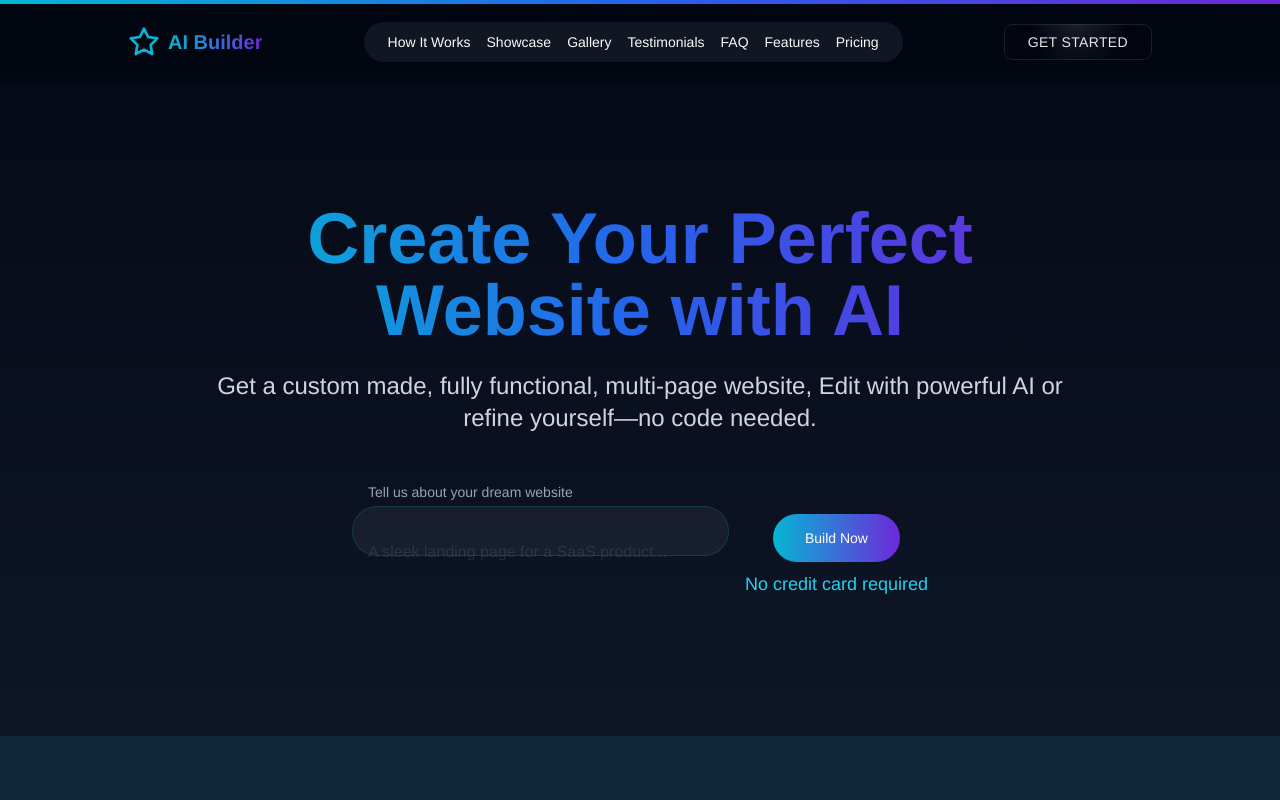
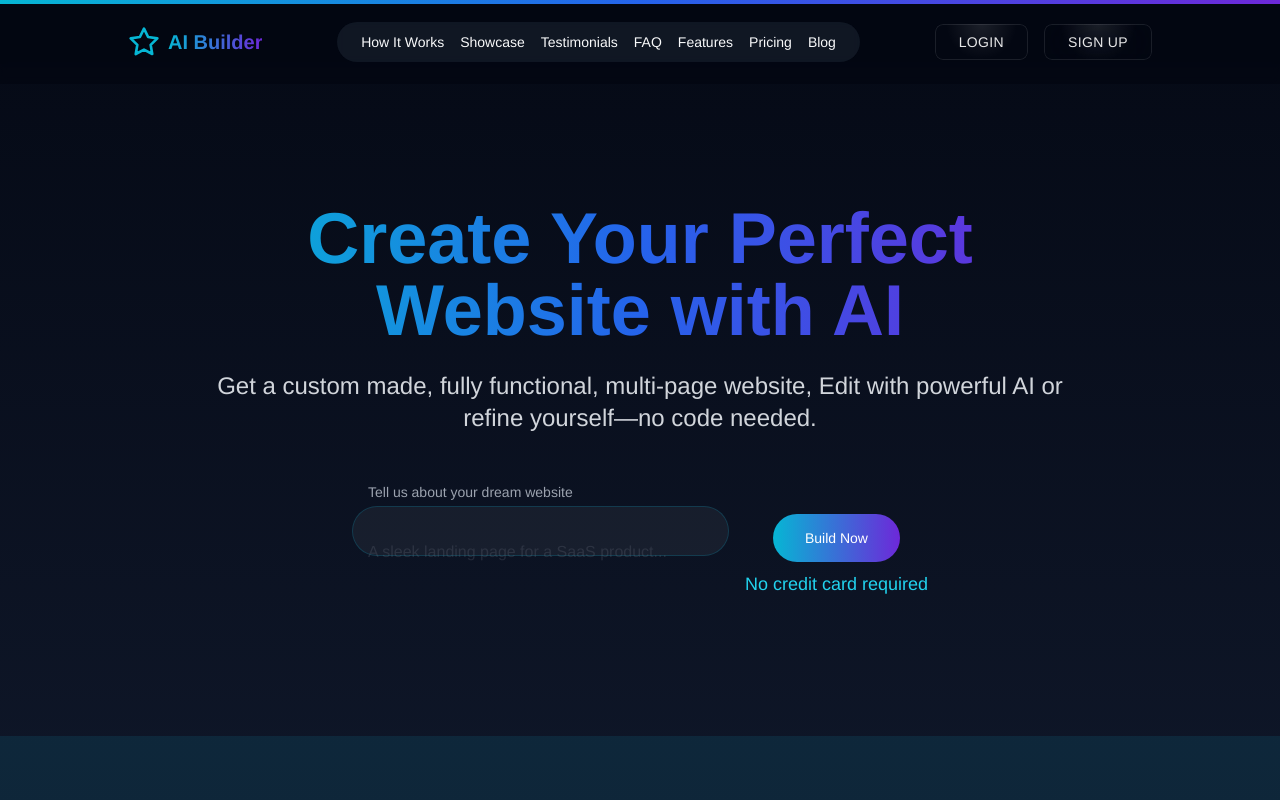
Before and after one commit to bilalmoten/rapidsitefinal, a Next.js app: page / in a window 1280 px wide. Shown: the top 800 px of the page. Built offline with nearby package versions, Linux system fonts and the light colour scheme.

Commit message:
login and signup buttons on landing page instead of get started

```diff
--- a/components/landing/Header.tsx
+++ b/components/landing/Header.tsx
@@ -14,15 +14,22 @@ export default function Header() {
   const menuItems = [
     { href: "#how-it-works", label: "How It Works" },
     { href: "#showcase", label: "Showcase" },
-    { href: "#gallery", label: "Gallery" },
+    // { href: "#gallery", label: "Gallery" },
     { href: "#testimonials", label: "Testimonials" },
     { href: "#faq", label: "FAQ" },
     { href: "#features", label: "Features" },
     { href: "#pricing", label: "Pricing" },
+    { href: "/blog", label: "Blog" },
   ];
 
-  const handleGetStarted = () => {
-    router.push("/dashboard");
+  // const handleGetStarted = () => {
+  //   router.push("/dashboard");
+  const handleLogin = () => {
+    router.push("/login");
+  };
+
+  const handleSignup = () => {
+    router.push("/signup");
   };
 
   return (
@@ -64,9 +71,13 @@ export default function Header() {
               ))}
             </div>
           </div>
-
-          <div className="hidden md:block shrink-0">
-            <ShinyButton onClick={handleGetStarted}>Get Started</ShinyButton>
+          {/* <div className="hidden md:block shrink-0">
+            <ShinyButton onClick={handleGetStarted}>Get Started</ShinyButton> */}
+          <div className="hidden md:flex items-center gap-4 shrink-0">
+            <ShinyButton onClick={handleLogin} className="bg-background">
+              Login
+            </ShinyButton>
+            <ShinyButton onClick={handleSignup}>Sign Up</ShinyButton>
           </div>
 
           <motion.button
@@ -102,10 +113,14 @@ export default function Header() {
                   </Link>
                 </motion.div>
               ))}
-              <div className="flex items-center justify-between pt-4 border-t border-border">
+              {/* <div className="flex items-center justify-between pt-4 border-t border-border">
                 <ShinyButton onClick={handleGetStarted}>
-                  Get Started
+                  Get Started */}
+              <div className="flex items-center justify-between pt-4 border-t border-border gap-4">
+                <ShinyButton onClick={handleLogin} className="bg-background">
+                  Login
                 </ShinyButton>
+                <ShinyButton onClick={handleSignup}>Sign Up</ShinyButton>
               </div>
             </nav>
           </motion.div>
```
